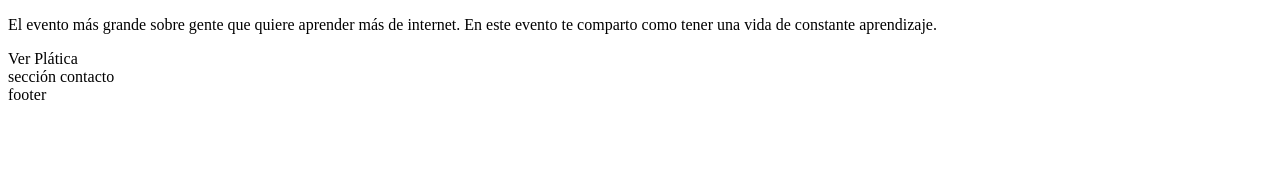
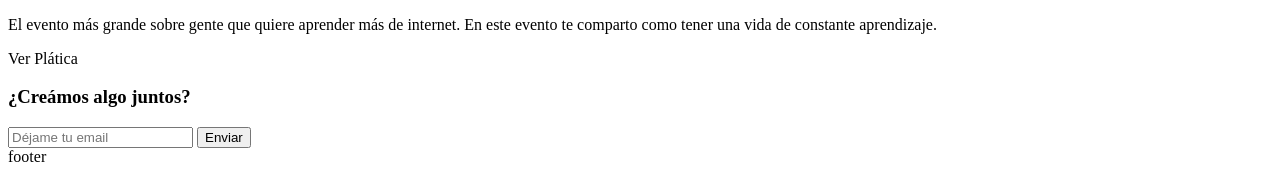
Before and after one commit to VictorAntonioRuizChambi/desarrollo-web-portafolio, a plain HTML site: page index.html in a window 1280 px wide. Shown: the part 1465-1639 px from the top of the page. Before the commit the page ends 1577 px from the top, so only its background shows below. Drawn offline with Linux system fonts and the light colour scheme.

Commit message:
Clase10 - Formularios HTML

```diff
--- a/index.html
+++ b/index.html
@@ -64,7 +64,15 @@
         <a>Ver Plática</a>
       </article>
     </section>
-    <section>sección contacto</section>
+    <section>
+      <form action="/suscripcion/">
+        <!--<label for="email">Déjame tu Email</label> -->
+        <h3>¿Creámos algo juntos?</h3>
+        <input type="text" placeholder="Déjame tu email" id="email">
+        <!--<input type ="submit" value="Texto del botón"> -->
+        <button>Enviar</button>
+      </form>
+    </section>
     <footer>footer</footer>
   </body>
 </html>
```
